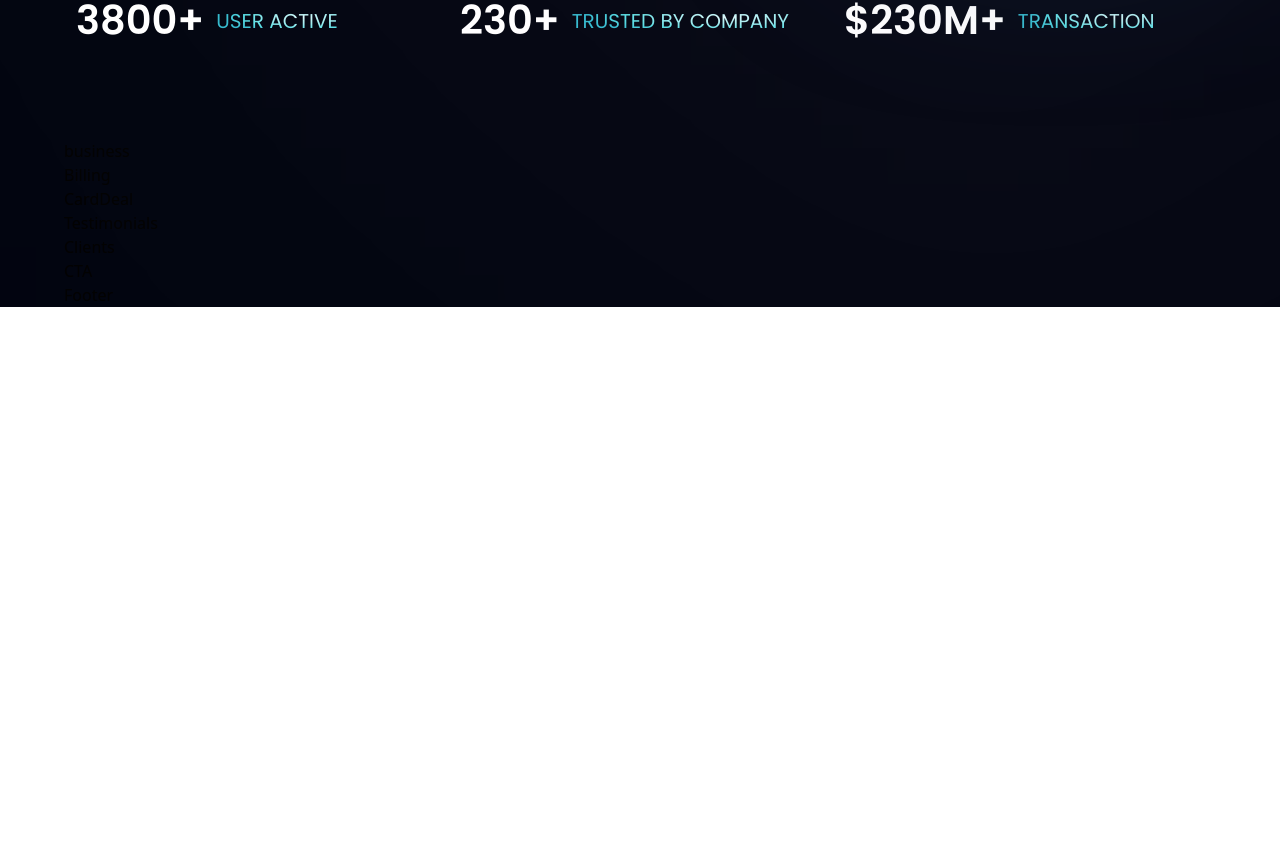
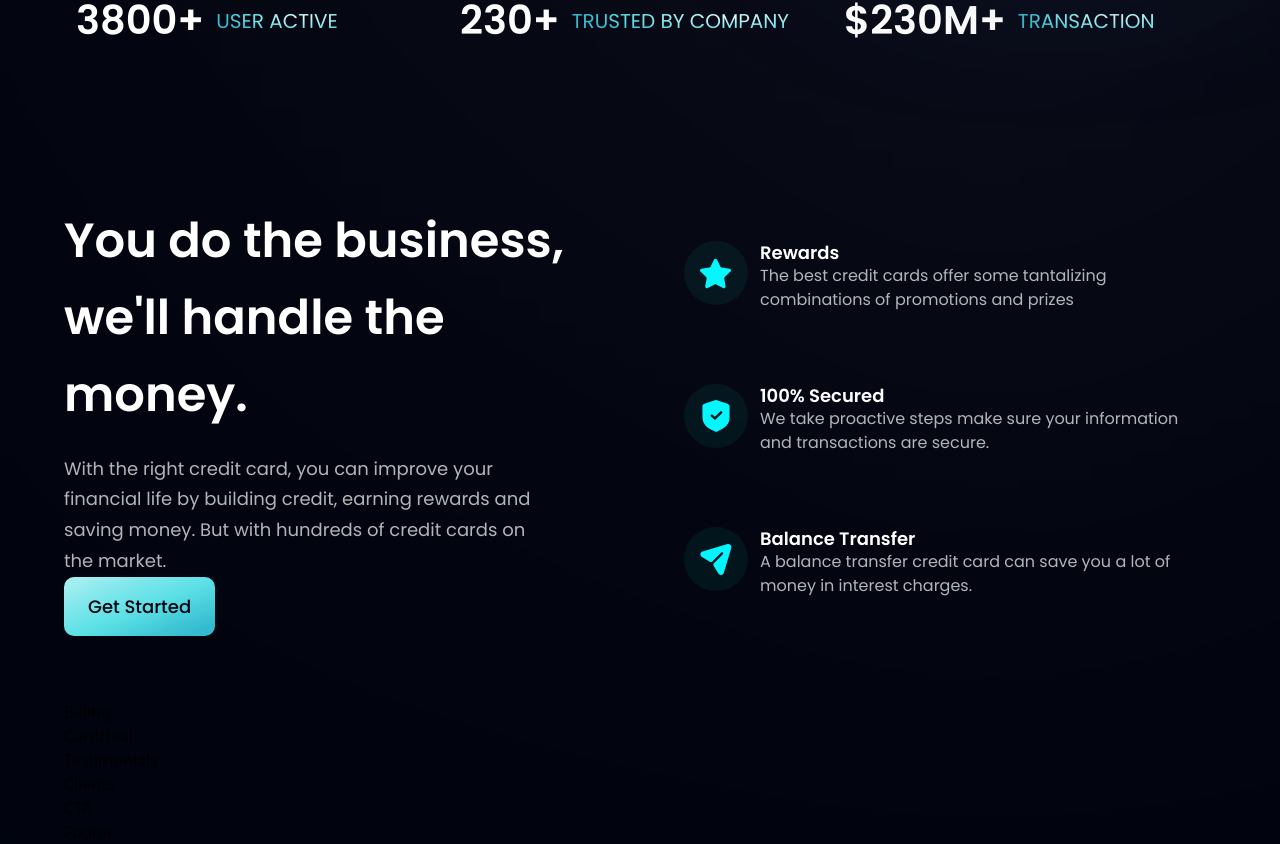
Before and after one commit to BHARATHKUMARREDDY2004/Morden-Bank-Web-App, a React (Vite) app: page / in a window 1280 px wide. Shown: the part 806-1650 px from the top of the page. Before the commit the page ends 1113 px from the top, so only its background shows below. Built offline with nearby package versions, Linux system fonts and the light colour scheme.

Commit message:
adding business section

```diff
--- a/src/components/Business.jsx
+++ b/src/components/Business.jsx
@@ -1,8 +1,49 @@
-import React from 'react'
+import { features } from "../constants"
+import styles, {layout} from "../style"
+import Button from "./Button"
+
+const FeatureCard = ({icon, title, content, index}) => (
+  <div className={`flex flex-row p-6 rounded-[20px] ${index !== features.length - 1 ? "mb-6" : "mb-0"}
+  feature-card`}>
+    <div className={`w-[64px] h-[64px] rounded-full ${styles.flexCenter} bg-dimBlue`}>
+    <img src={icon} alt="icon" className="w-[50%] h-[50%] object-contain"/>
+    </div>
+    <div className="flex-1 flex flex-col ml-3">
+      <h4 className="font-poppins font-semibold text-white text-[18px] leading-[23px]">
+        {title}
+      </h4>
+      <p className="font-poppins font-normal text-dimWhite text-[16px] leading-[24px]">
+        {content}
+      </p>
+    </div>
+  </div>
+)
+
 
 const business = () => {
   return (
-    <div>business</div>
+    <section
+    className= {`${layout.section}`}
+    >
+      <div className= {`${layout.sectionInfo}`}>
+        <h2 className={`${styles.heading2}`}>
+          You do the business,<br className="sm:block hidden"/> we'll handle the money.
+        </h2>
+        <p className={`${styles.paragraph} max-w-[470px] mt-5`}>
+        With the right credit card, you can improve your financial life by
+        building credit, earning rewards and saving money. But with hundreds
+        of credit cards on the market.
+      </p>
+      <Button styles="mt-10"/>
+      </div>
+
+      <div className={`${layout.sectionImg} flex-col`}>
+        {features.map((feature, index)=>(
+          <FeatureCard key={feature.id} {...feature} index={index} />
+        ))}
+      </div>
+
+    </section>
   )
 }
 
--- a/src/components/Button.jsx
+++ b/src/components/Button.jsx
@@ -1,8 +1,11 @@
-import React from 'react'
+import styles from "../style"
 
 const Button = () => {
   return (
-    <div>Button</div>
+    <button type="button" className={`py-4 px-6 bg-blue-gradient font-poppins font-medium text-[18px]
+    text-primary outline-none ${styles} rounded-[10px]`}>
+      Get Started
+    </button>
   )
 }
 
```
